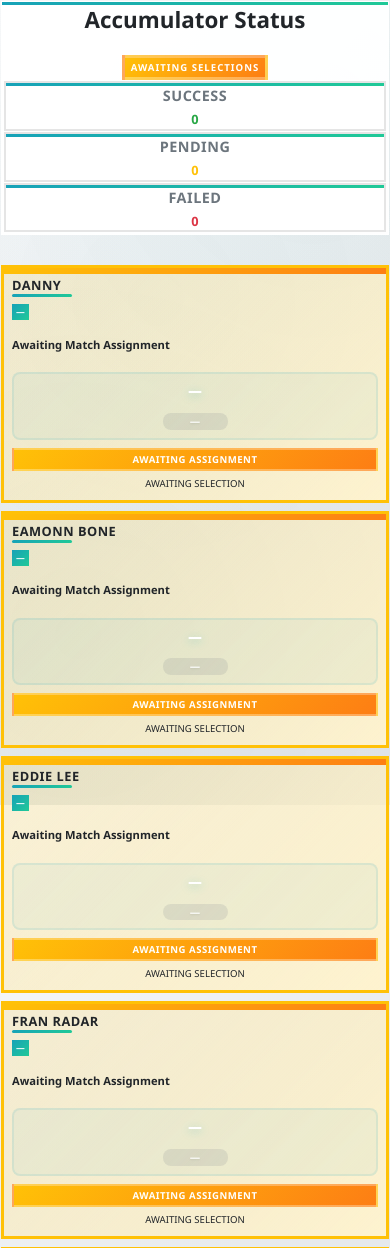
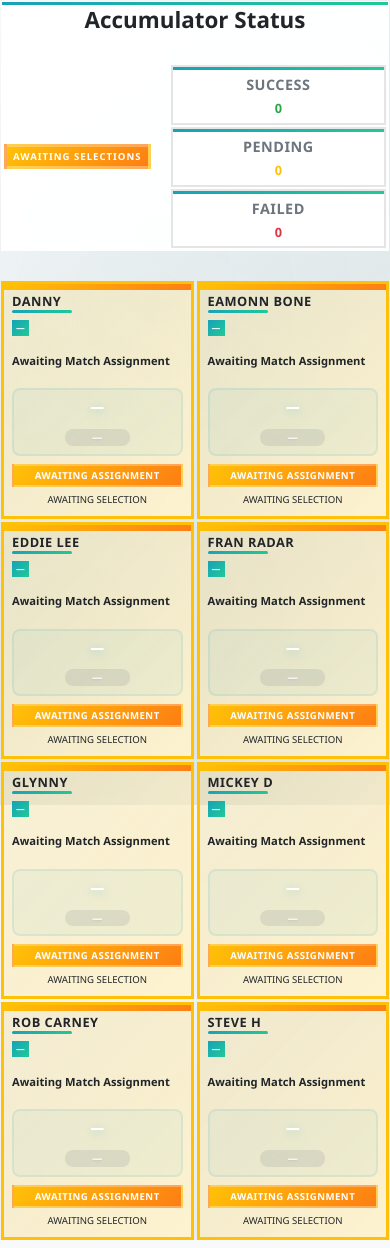
Before and after one commit to MrG-Man/Acca-Tracker, a Flask app: page /btts-tracker in a window 390 px wide. Shown: the part 39-1287 px from the top of the page. Run offline with Flask 3, Linux system fonts and the light colour scheme.

Commit message:
screen updates

```diff
--- a/static/css/tracker.css
+++ b/static/css/tracker.css
@@ -157,6 +157,11 @@ body::before {
     border: 1px solid rgba(255, 255, 255, 0.2);
     position: relative;
     overflow: hidden;
+    display: flex;
+    flex-direction: row;
+    align-items: center;
+    gap: 20px;
+    flex-wrap: wrap;
 }
 
 .summary-card::before {
@@ -170,18 +175,20 @@ body::before {
 }
 
 .summary-card h3 {
-    margin: 0 0 20px 0;
+    margin: 0 0 10px 0;
     color: var(--text-dark);
     font-size: 1.4rem;
     font-weight: 600;
     text-align: center;
+    flex: 0 0 100%;
 }
 
 .accumulator-status {
     display: flex;
     justify-content: center;
     align-items: center;
-    margin-bottom: 25px;
+    margin-bottom: 0;
+    flex: 0 0 auto;
 }
 
 .status-badge {
@@ -209,14 +216,16 @@ body::before {
 }
 
 .summary-stats, .enhanced-stats {
-    display: grid;
-    grid-template-columns: repeat(auto-fit, minmax(150px, 1fr));
-    gap: 25px;
+    display: flex;
+    justify-content: space-around;
+    gap: 10px;
+    flex: 1;
 }
 
 .stat-item {
+    flex: 1;
     text-align: center;
-    padding: 20px;
+    padding: 15px 5px;
     background: rgba(255, 255, 255, 0.8);
     border: 2px solid rgba(0,0,0,0.1);
     position: relative;
@@ -590,7 +599,7 @@ body::before {
     }
 
     .summary-stats, .enhanced-stats {
-        grid-template-columns: repeat(2, 1fr);
+        flex-direction: row;
         gap: 15px;
     }
 
@@ -636,14 +645,14 @@ body::before {
     }
 
     .matches-grid, .enhanced-matches-grid {
-        grid-template-columns: 1fr;
-        gap: 1px;
-        margin-bottom: 1px;
+        grid-template-columns: repeat(2, 1fr);
+        gap: 5px;
+        margin-bottom: 10px;
     }
 
     .match-card, .enhanced-match-card {
-        padding: 12px;
-        min-height: 120px;
+        padding: 8px;
+        min-height: 100px;
         height: auto;
     }
 
@@ -652,8 +661,8 @@ body::before {
     }
 
     .summary-stats, .enhanced-stats {
-        grid-template-columns: repeat(3, 1fr);
-        gap: 1px;
+        flex-direction: column;
+        gap: 5px;
     }
 
     .stat-value {
@@ -661,7 +670,7 @@ body::before {
     }
 
     .stat-item {
-        padding: 2px;
+        padding: 10px 2px;
     }
 
     .status-badge {
@@ -753,8 +762,8 @@ body::before {
     }
 
     .summary-stats, .enhanced-stats {
-        grid-template-columns: repeat(2, 1fr);
-        gap: 2px;
+        flex-direction: column;
+        gap: 3px;
     }
 
     .stat-value {
@@ -765,9 +774,14 @@ body::before {
         font-size: 1.5rem;
     }
 
+    .matches-grid, .enhanced-matches-grid {
+        grid-template-columns: repeat(2, 1fr);
+        gap: 3px;
+    }
+
     .match-card, .enhanced-match-card {
-        padding: 10px;
-        min-height: 110px;
+        padding: 8px;
+        min-height: 100px;
     }
 }
 
@@ -789,12 +803,12 @@ body::before {
     }
 
     .summary-stats, .enhanced-stats {
-        grid-template-columns: 1fr;
-        gap: 1px;
+        flex-direction: column;
+        gap: 2px;
     }
 
     .stat-item {
-        padding: 3px;
+        padding: 8px 2px;
     }
 
     .stat-value {
@@ -855,7 +869,7 @@ body::before {
     }
 
     .matches-grid, .enhanced-matches-grid {
-        gap: 8px;
+        gap: 3px;
     }
 
     .match-card, .enhanced-match-card {
```
Also changed, not shown: 1 other file.
